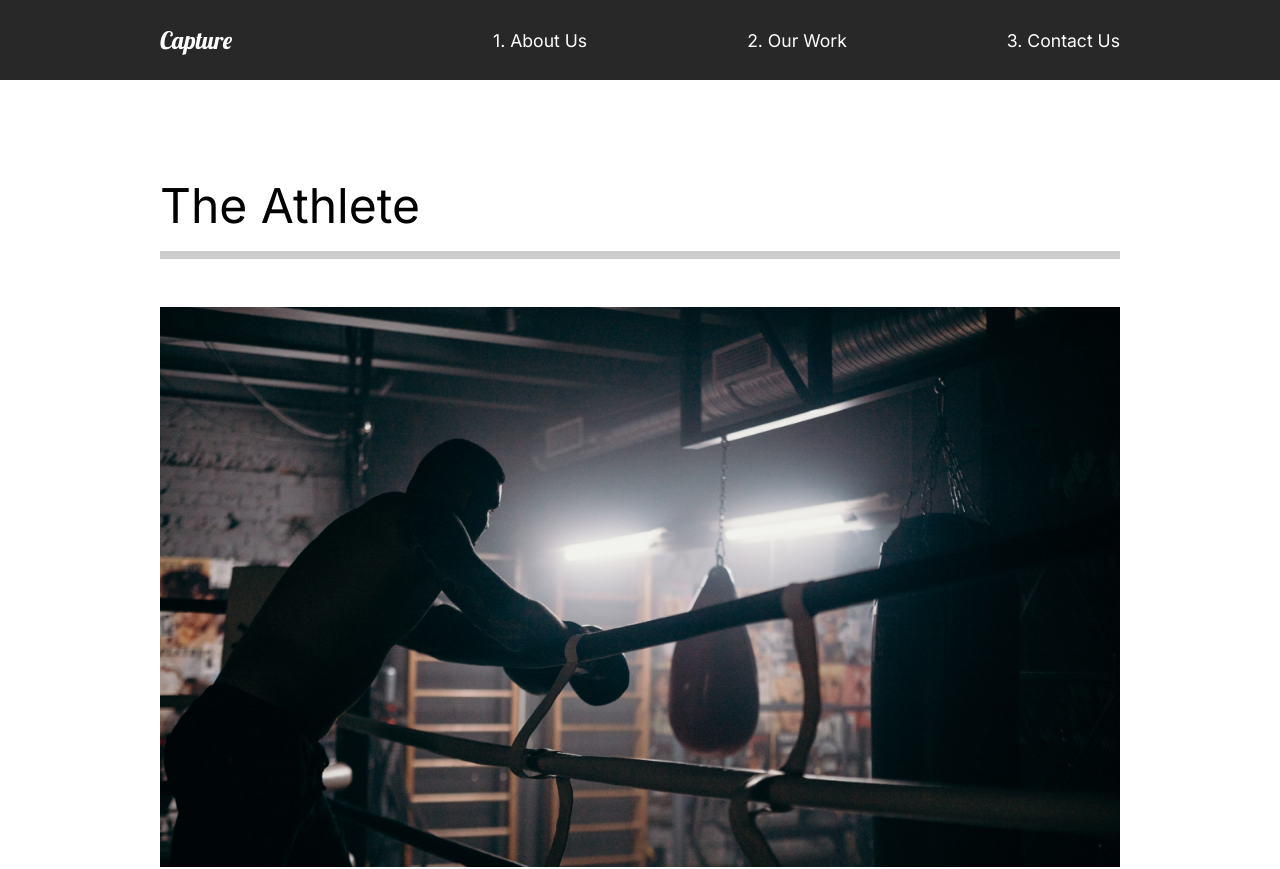
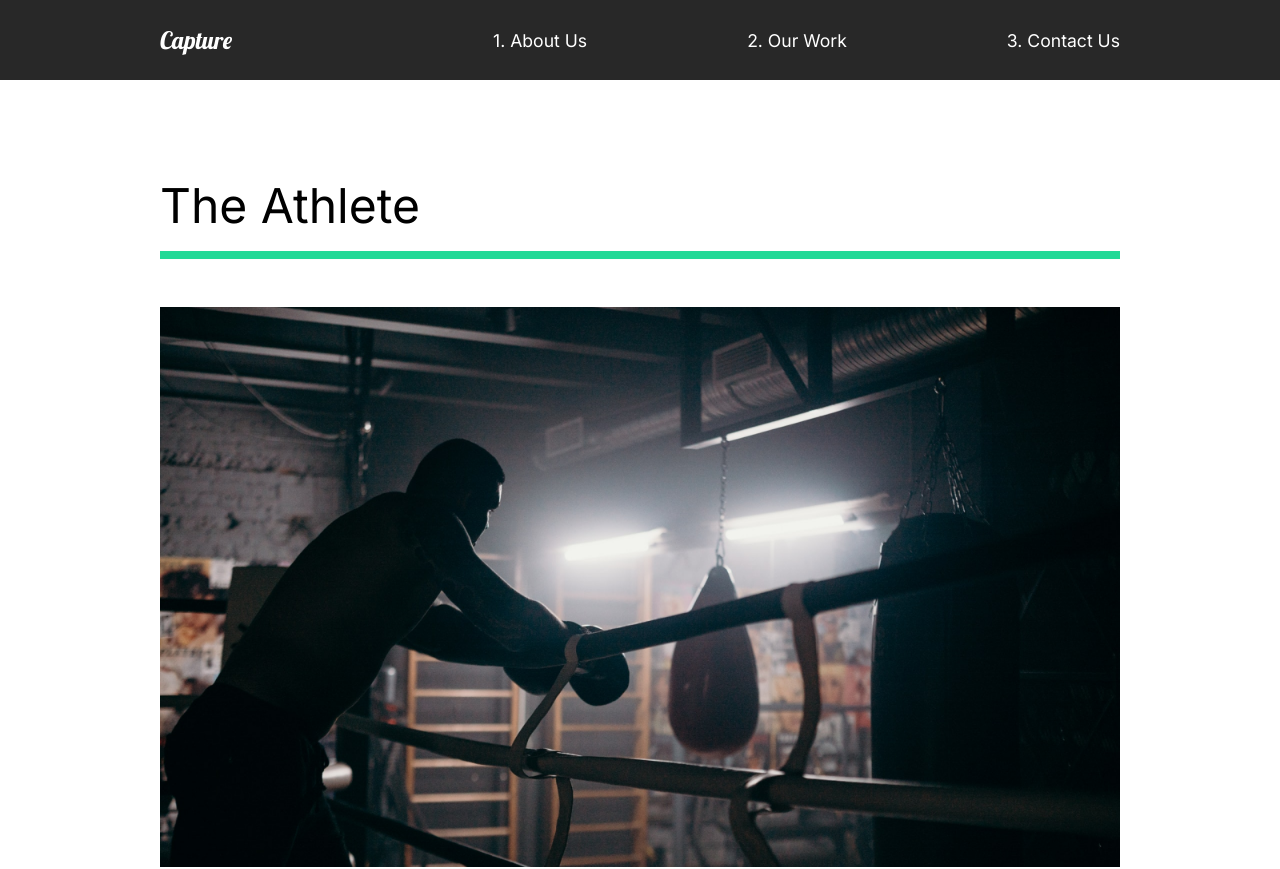
Before and after one commit to aashishshrestha09/Capture-Portfolio, a React (Create React App) app: page /work in a window 1280 px wide. Shown: the top 869 px of the page. Built offline with nearby package versions, Linux system fonts and the light colour scheme.

Commit message:
14. Our Work Page Animations

```diff
--- a/src/animation.js
+++ b/src/animation.js
@@ -7,14 +7,14 @@
         opacity: 1,
         y: 0,
         transition: {
-            duration: 1,
+            duration: 0.5,
             when: 'beforeChildren',
             staggerChildren: 0.25,
         },
     },
     exit: {
         opacity: 0,
-        y: 300,
+        // y: 300,
         transition: {
             duration: 0.5,
         },
@@ -58,3 +58,43 @@
         },
     },
 }
+
+export const lineAnim = {
+    hidden: {
+        width: '0%'
+    },
+    show: {
+        width: '100%',
+        transition: {
+            duration: 1
+        }
+    },
+}
+
+export const slider = {
+    hidden: {
+        x: '-130%',
+        skew: '45deg'
+    },
+    show: {
+        x: '100%',
+        skew: '0deg',
+        transition: {
+            ease: 'easeOut',
+            duration: 1
+        }
+    }
+}
+
+export const sliderContainer = {
+    hidden: {
+        opacity: 1
+    },
+    show: {
+        opacity: 1,
+        transition: {
+            staggerChildren: 0.15,
+            ease: 'easeOut'
+        }
+    }
+}
--- a/src/components/ServicesSection.js
+++ b/src/components/ServicesSection.js
@@ -67,7 +67,7 @@
 `
 
 const Card = styled.div`
-    flex-basis: 20rem;
+    flex-basis: 13.9rem;
     .icon {
         display: flex;
         align-items: center;
--- a/src/pages/OurWork.js
+++ b/src/pages/OurWork.js
@@ -7,7 +7,7 @@
 import goodtimes from '../img/goodtimes-small.png'
 // Animations
 import {motion} from 'framer-motion'
-import {pageAnimation} from '../animation'
+import {sliderContainer, slider, pageAnimation, fade, photoAnim, lineAnim} from '../animation'
 
 export default function OurWork() {
     return (
@@ -18,11 +18,19 @@
             animate="show"
             style={{background: "#fff"}}
         >
+            <motion.div variants={sliderContainer}>
+                <Frame1 variants={slider}></Frame1>
+                <Frame2 variants={slider}></Frame2>
+                <Frame3 variants={slider}></Frame3>
+                <Frame4 variants={slider}></Frame4>
+            </motion.div>
             <Movie>
-                <h2>The Athlete</h2>
-                <div className="line"></div>
+                <motion.h2 variants={fade}>The Athlete</motion.h2>
+                <motion.div variants={lineAnim} className="line"></motion.div>
                 <Link to="/work/the-athlete">
-                    <img src={athlete} alt="athlete"/>
+                    <Hide>
+                        <motion.img variants={photoAnim} src={athlete} alt="athlete"/>
+                    </Hide>
                 </Link>
             </Movie>
             <Movie>
@@ -56,7 +64,7 @@
     padding-bottom: 10rem;
     .line {
         height: 0.5rem;
-        background: #cccccc;
+        background: #23d997;
         margin-bottom: 3rem;
     }
     img {
@@ -65,3 +73,28 @@
         object-fit: cover;
     }
 `
+const Hide = styled.div`
+    overflow: hidden;
+`
+
+// Frame Animation
+const Frame1 = styled(motion.div)`
+    position: fixed;
+    left: 0;
+    top: 10%;
+    width: 100%;
+    height: 100vh;
+    background: #fffebf;
+    z-index: 2;
+`
+
+const Frame2 = styled(Frame1)`
+    background: #ff8efb;
+`
+
+const Frame3 = styled(Frame1)`
+    background: #8ed2ff;
+`
+const Frame4 = styled(Frame1)`
+    background: #8effa0;
+`
```
Also changed, not shown: 1 other file (tests, documents, lock files or other folders).
